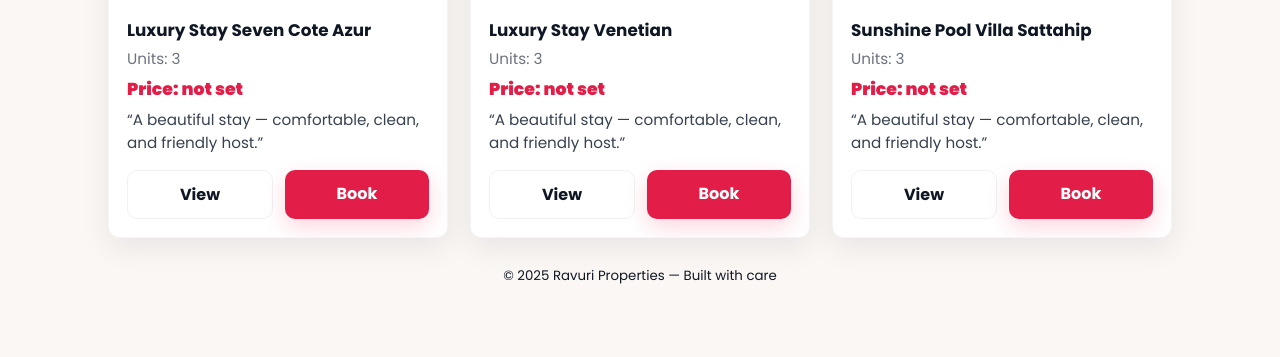
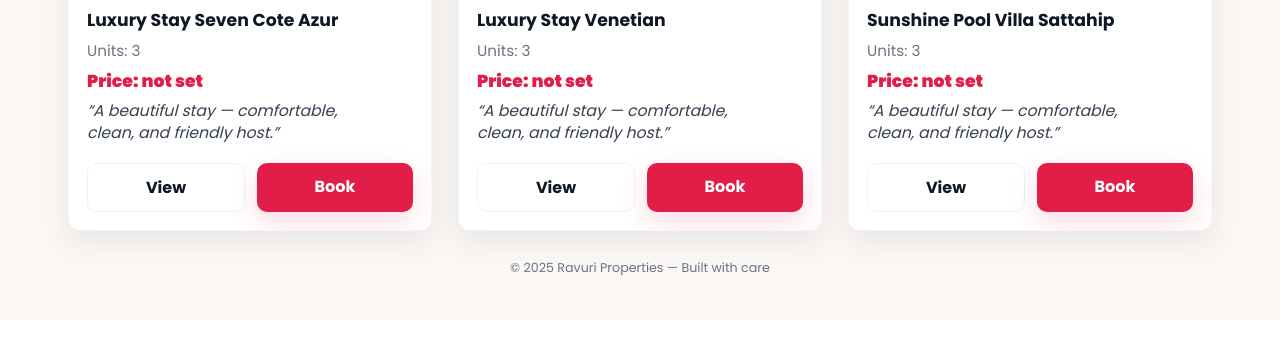
Before and after one commit to ravuri21/ravuricoltd-channelmanager-ui, a Flask app: page /properties in a window 1280 px wide. Shown: the part 1672-2029 px from the top of the page. After the commit the page ends 1948 px from the top, so only its background shows below. Run offline with Flask 3, Linux system fonts and the light colour scheme.

Commit message:
Update style-luxury.css

```diff
--- a/backend/static/style-luxury.css
+++ b/backend/static/style-luxury.css
@@ -1,38 +1,41 @@
-/* style-luxury.css — luxury card/grid theme (improved) */
+/* style-luxury.css — luxury magazine / villa theme (updated to match mock) */
+/* Fonts imported for luxury serif + crisp UI sans */
 @import url('https://fonts.googleapis.com/css2?family=Playfair+Display:wght@400;600;700&family=Poppins:wght@300;400;600;700;900&display=swap');
 
 :root{
   --brand-red: #e11d48;
   --brand-dark: #0f1724;
   --muted: #6b7280;
-  --bg: #fbf7f5;
+  --bg: #faf6f4;
   --card-bg: #ffffff;
   --card-radius: 16px;
   --shadow-1: 0 10px 30px rgba(2,6,23,0.08);
-  --shadow-2: 0 18px 48px rgba(2,6,23,0.10);
-  --transition-fast: 180ms;
+  --shadow-2: 0 20px 50px rgba(2,6,23,0.12);
+  --transition-fast: 200ms;
+  --overlay-grad: linear-gradient(180deg, rgba(0,0,0,0.0) 45%, rgba(0,0,0,0.40) 100%);
 }
 
-/* Global reset / base */
-*, *::before, *::after { box-sizing: border-box; }
-html, body {
-  margin: 0;
-  padding: 0;
+/* Base reset + body */
+* { box-sizing: border-box; }
+html,body { height:100%; }
+body{
+  margin:0;
   background: var(--bg);
   color: var(--brand-dark);
   font-family: "Poppins", system-ui, -apple-system, "Segoe UI", Roboto, "Helvetica Neue", Arial, sans-serif;
-  -webkit-font-smoothing: antialiased;
-  -moz-osx-font-smoothing: grayscale;
+  -webkit-font-smoothing:antialiased;
+  -moz-osx-font-smoothing:grayscale;
+  -webkit-text-size-adjust:100%;
 }
 
-/* HERO */
+/* HERO / header */
 .site-hero{
-  background: linear-gradient(135deg, #fff 0%, #fff7f2 100%);
-  border-bottom: 1px solid #efe8e6;
-  padding: 32px 0;
+  background: linear-gradient(160deg, #fff 0%, #fff7f3 100%);
+  border-bottom: 1px solid rgba(15,23,42,0.04);
+  padding: 28px 0;
 }
 .hero-inner{
-  max-width: 1100px;
+  max-width: 1180px;
   margin: 0 auto;
   padding: 0 14px;
   display:flex;
@@ -41,19 +44,41 @@
   gap:16px;
 }
 .brand{
-  font-family: "Playfair Display", serif;
+  display:flex;
+  align-items:baseline;
+  gap:8px;
+  font-family:"Playfair Display", serif;
+  line-height:1;
+}
+.brand-red{
+  color: var(--brand-red);
   font-weight:700;
-  font-size:1.7rem;
-  line-height:1;
-  display:flex;
-  align-items:center;
+  font-size:1.65rem;
+  letter-spacing:-0.8px;
 }
-.brand-red{ color: var(--brand-red); margin-right:6px; }
-.brand-dark{ color: var(--brand-dark); font-family: "Poppins", system-ui, sans-serif; font-weight:700; margin-left:4px; font-size:1.1rem; }
+.brand-dark{
+  color: var(--brand-dark);
+  font-family:"Poppins",system-ui, sans-serif;
+  font-size:1.05rem;
+  font-weight:700;
+  margin-left:4px;
+}
 
-/* WRAP & TRUST */
-.wrap{ max-width:1100px; margin:28px auto; padding:18px; box-sizing:border-box; }
-.trust-row{ display:flex; gap:12px; margin:16px 0 22px; flex-wrap:wrap; }
+/* top-right elements */
+.hero-right { display:flex; align-items:center; gap:12px; }
+.stripe-badge{
+  background:#fff;
+  border:1px solid rgba(15,23,42,0.04);
+  padding:6px 10px;
+  border-radius:8px;
+  font-size:.85rem;
+  color:#0b5cff;
+  box-shadow: 0 6px 16px rgba(2,6,23,0.03);
+}
+
+/* content wrap and trust */
+.wrap{ max-width:1180px; margin:28px auto; padding:18px; box-sizing:border-box; }
+.trust-row{ display:flex; gap:12px; margin:16px 0 22px; flex-wrap:wrap; align-items:stretch; }
 .trust-card{
   background: var(--card-bg);
   border-radius: 12px;
@@ -61,15 +86,18 @@
   border: 1px solid rgba(15,23,42,0.04);
   box-shadow: var(--shadow-1);
   min-width:180px;
+  display:flex;
+  flex-direction:column;
+  justify-content:center;
 }
-.trust-title{ font-weight:700; }
+.trust-title{ font-weight:700; margin-bottom:6px; font-family:"Poppins",sans-serif; }
 
-/* GRID / CARDS */
+/* Grid & cards */
 .grid{
   display:grid;
-  grid-template-columns: repeat(auto-fit, minmax(300px,1fr));
-  gap:22px;
-  margin-top:12px;
+  grid-template-columns: repeat(auto-fit, minmax(320px,1fr));
+  gap:26px;
+  margin-top:14px;
 }
 .card{
   background: var(--card-bg);
@@ -81,48 +109,60 @@
   flex-direction:column;
 }
 .card:hover{
-  transform: translateY(-8px);
+  transform: translateY(-10px);
   box-shadow: var(--shadow-2);
 }
 
-/* Image area with overlay */
-.media-link{ position:relative; display:block; overflow:hidden; border-radius: 6px 6px 0 0; }
+/* media area: big image + centered overlay title like mock */
+.media-link{ position:relative; display:block; overflow:hidden; border-radius: 10px 10px 0 0; }
 .card-image{
   width:100%;
-  max-width:100%;
-  height:260px;
+  height:320px;                   /* larger, cinematic */
   object-fit:cover;
   display:block;
-  transition: transform .28s ease;
+  transition: transform .32s ease;
+  will-change: transform;
 }
-.card:hover .card-image { transform: scale(1.03); }
+.card:hover .card-image{ transform: scale(1.03); }
+
+/* overlay (dark gradient) with centered villa title and quote label */
 .card-image-overlay{
-  position:absolute;
-  inset:0;
-  background: linear-gradient(180deg, rgba(0,0,0,0.0) 50%, rgba(0,0,0,0.28) 100%);
-  pointer-events:none;
+  position:absolute; inset:0; pointer-events:none;
+  background: var(--overlay-grad);
   display:flex;
   align-items:flex-end;
-  padding:14px;
-  z-index: 2;
+  justify-content:center;
+  padding:22px;
 }
 .overlay-title{
   color:#fff;
   font-family:"Playfair Display", serif;
-  font-weight:600;
-  font-size:1.05rem;
-  text-shadow: 0 6px 18px rgba(0,0,0,0.36);
+  font-weight:700;
+  font-size:1.15rem;
+  text-align:center;
+  padding:8px 12px;
+  text-shadow: 0 8px 22px rgba(0,0,0,0.48);
+  border-radius:6px;
+  /* slight translucent backing to increase contrast but keep soft */
+  background: linear-gradient(180deg, rgba(0,0,0,0.12), rgba(0,0,0,0.18));
 }
 
-/* PAD / TEXT */
-.pad{ padding:18px; display:flex; flex-direction:column; justify-content:space-between; gap:10px; }
-.title{ font-weight:700; font-family:"Poppins",sans-serif; font-size:1.05rem; color:var(--brand-dark); margin-bottom:4px; }
+/* pad / content */
+.pad{ padding:18px; display:flex; flex-direction:column; justify-content:space-between; gap:12px; min-height:160px; }
+.title{ font-weight:700; font-family:"Poppins",sans-serif; font-size:1.08rem; color:var(--brand-dark); margin-bottom:6px; }
 .meta{ color:var(--muted); font-size:.95rem; margin-bottom:6px; }
 .price{ font-size:1.08rem; font-weight:800; color:var(--brand-red); margin-bottom:6px; }
-.teaser{ color:#374151; font-size:.95rem; }
+.teaser{
+  color:#374151;
+  font-style:italic;
+  font-size:0.98rem;
+  margin-top:6px;
+  max-width:90%;
+  line-height:1.35;
+}
 
-/* Actions */
-.card-actions{ display:flex; gap:12px; margin-top:6px; }
+/* actions */
+.card-actions{ display:flex; gap:12px; margin-top:8px; }
 .btn{
   padding:11px 14px;
   border-radius:10px;
@@ -133,24 +173,32 @@
   flex:1;
   text-decoration:none;
   -webkit-tap-highlight-color: transparent;
-  transition: background var(--transition-fast), color var(--transition-fast), box-shadow var(--transition-fast);
 }
-.btn.btn-outline{ background:transparent; color:var(--brand-dark); border:1px solid rgba(15,23,42,0.06); }
-.btn.btn-primary{ background:var(--brand-red); color:#fff; box-shadow: 0 8px 22px rgba(225,29,72,0.18); }
+.btn.btn-outline{
+  background:transparent;
+  color:var(--brand-dark);
+  border:1px solid rgba(15,23,42,0.06);
+}
+.btn.btn-primary{
+  background:var(--brand-red);
+  color:#fff;
+  box-shadow: 0 10px 28px rgba(225,29,72,0.16);
+}
 
-.btn:focus, .media-link:focus { outline: none; }
-.btn:focus-visible, .media-link:focus-visible { outline: 3px solid rgba(14,165,164,0.18); outline-offset: 2px; }
+/* footer */
+.page-footer{ text-align:center; margin-top:26px; color:var(--muted); font-size:.95rem; padding-bottom:28px; }
 
-/* Responsive tweaks */
-@media (max-width:920px){
-  .card-image{ height:220px; }
+/* responsive */
+@media (max-width:980px){
+  .card-image{ height:260px; }
+  .grid{ gap:20px; grid-template-columns: repeat(auto-fit, minmax(300px,1fr)); }
 }
 @media (max-width:720px){
-  .hero-inner{ flex-direction:column; align-items:flex-start; gap:10px; }
-  .card-image{ height:160px; }
-  .pad{ padding:12px; gap:8px; }
-  .trust-card{ min-width:140px; }
+  .hero-inner{ flex-direction:column; align-items:flex-start; gap:12px; padding:0 12px; }
+  .card-image{ height:180px; }
+  .pad{ padding:14px; min-height:150px; }
+  .overlay-title{ font-size:1rem; padding:6px 10px; }
 }
 
-/* helpers */
-.site-hero, .brand, .card, .card-image, .btn.btn-primary { will-change: transform, box-shadow; }
+/* small accessibility/interaction helpers */
+a:focus-visible, .btn:focus-visible { outline: 3px solid rgba(14,165,164,0.18); outline-offset: 2px; }
```
